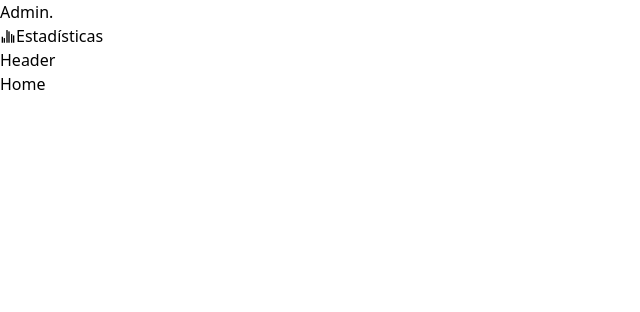
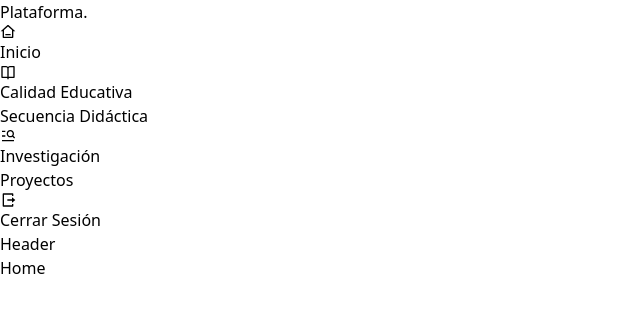
Before and after one commit to RamiroMota/AcademiaDirec, a React (Vite) app: page / in a window 1280 px wide. Shown: the top 312 px of the page, without its empty margins (0-640 px from the left). Built offline with nearby package versions, Linux system fonts and the light colour scheme.

Commit message:
Trabajo en Sidebar

```diff
--- a/package.json
+++ b/package.json
@@ -12,6 +12,7 @@
   "dependencies": {
     "react": "^18.2.0",
     "react-dom": "^18.2.0",
+    "react-icons": "^5.3.0",
     "react-router-dom": "^6.16.0",
     "remixicon": "^3.5.0"
   },
--- a/src/components/Sidebar.jsx
+++ b/src/components/Sidebar.jsx
@@ -1,15 +1,41 @@
 import React from 'react'
 import { Link } from 'react-router-dom'
+//iconos
+import { RiHome3Line } from "react-icons/ri";
+import { RiBookOpenLine } from "react-icons/ri";
+import { RiMenuSearchLine } from "react-icons/ri";
+import { RiLogoutBoxRLine } from "react-icons/ri";
 
 function Sidebar() {
   return (
-    <div className=' overflow-y-scroll contenedor xl:static xl:h-screen fixed w-full h-full -left-full top-0 bg-gray-800 p-8'>
+    <div className="xh:h-[100vh] fixed xl:static w-full h-full -left-full top-0 bg-gray-800 p-8 flex flex-col justify-between">
       <div>
-        <h1 className=' text-center text-2xl font-semibold text-white'>Admin<span className=' text-amber-500 text-4xl'>.</span></h1>
-        <nav>
-          <Link to='/' className=' flex items-center gap-4 py-2 px-4 rounded-lg'><i className="ri-bar-chart-grouped-line text-violet-600"/>Estadísticas</Link>
-        </nav>
+        <h1 className=' text-center text-2xl font-bold text-white mb-10'>Plataforma<span className=' text-amber-500 text-4xl'>.</span></h1>
+        <ul>
+          <li>
+            <Link to='/' className="flex items-center gap-4 py-2 px-4 rounded-lg hover:bg-black transition-colors"> <RiHome3Line className='text-amber-500'/>Inicio</Link>
+          </li>
+          <li>
+            <button className="flex items-center gap-4 py-2 px-4 rounded-lg hover:bg-black transition-colors"> <RiBookOpenLine className='text-amber-500'/>Calidad Educativa</button>
+            <ul className='my-2'>
+              <li>
+                  <Link to="/" className='py-2 px-4 border-l border-gray-400 ml-6 block relative before:w-3 before:h-3 before:absolute before:bg-amber-500 before:rounded-full before:-left-[6.5px] before:top-1/2 before:-translate-y-1/2 before:border-4 before:border-gray-800 text-white'>Secuencia Didáctica</Link>
+              </li>
+            </ul>
+          </li>
+          <li>
+            <Link to='/' className="flex items-center gap-4 py-2 px-4 rounded-lg hover:bg-black transition-colors"> <RiMenuSearchLine className='text-amber-500'/>Investigación</Link>
+            <ul className='mt-4'>
+              <li>
+              <Link to="/" className='py-2 px-4 border-l border-gray-400 ml-6 block relative before:w-3 before:h-3 before:absolute before:bg-gray-400 before:rounded-full before:-left-[6.5px] before:top-1/2 before:-translate-y-1/2 before:border-4 before:border-gray-800'>Proyectos</Link>
+              </li>
+            </ul>
+          </li>
+        </ul>
       </div>
+      <nav>
+          <Link to='/' className="flex items-center gap-4 py-2 px-4 rounded-lg hover:bg-black transition-colors"> <RiLogoutBoxRLine className='text-amber-500'/>Cerrar Sesión</Link>
+      </nav>
     </div>
   )
 }
```
Also changed, not shown: 1 other file (tests, documents, lock files or other folders).
